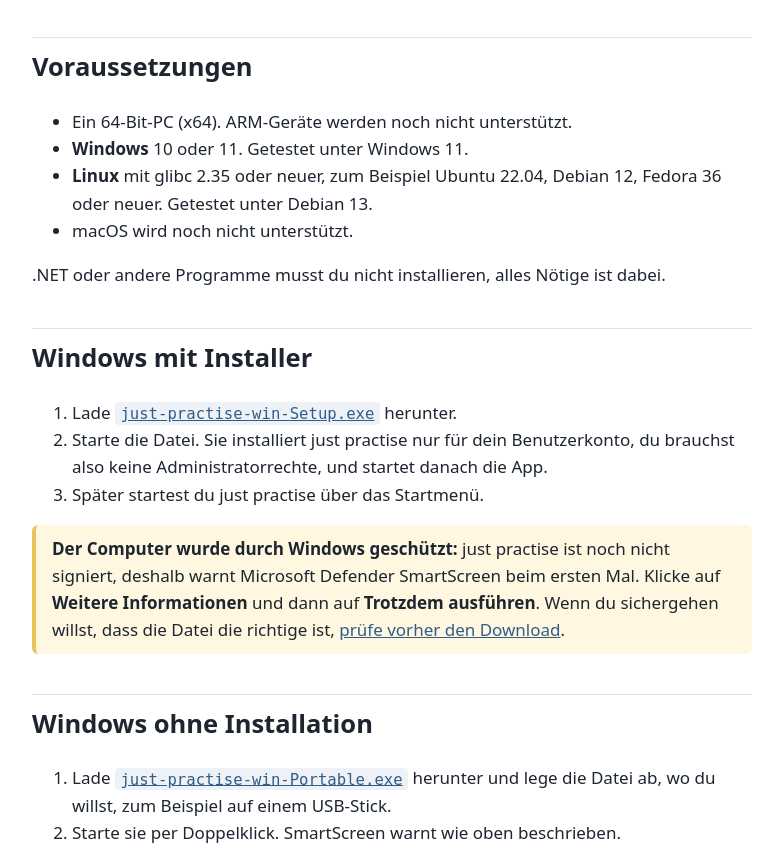
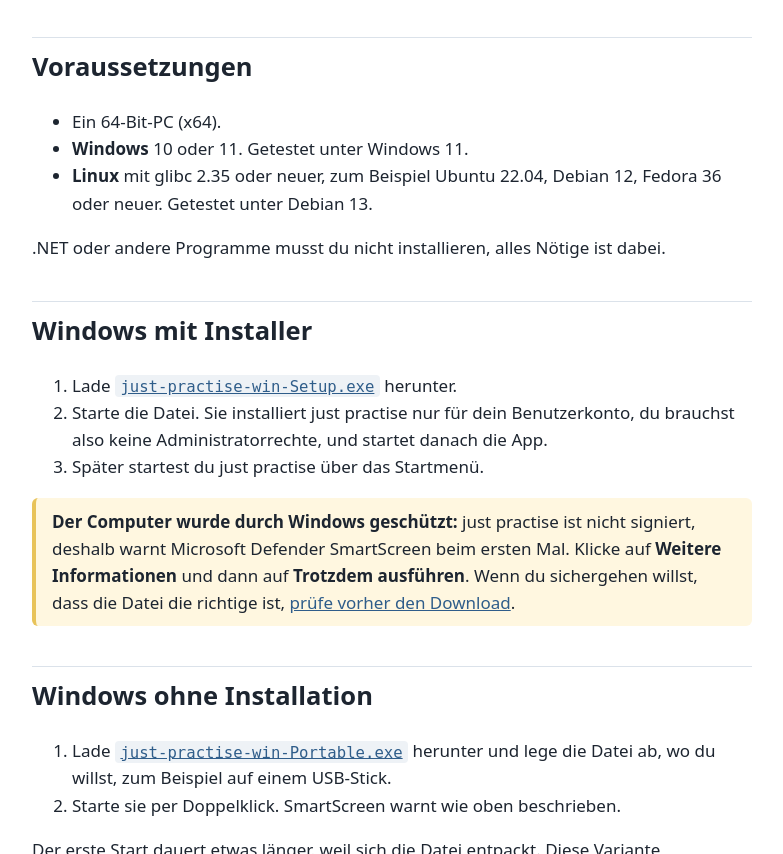
Before and after one commit to beckaxel/just-practise, a plain HTML site: page site/de/install.html in a window 1280 px wide. Shown: the part 471-1325 px from the top of the page, without its empty margins (248-1031 px from the left). Drawn offline with Linux system fonts and the light colour scheme.

Commit message:
Describe only finished features on the website and in the README
Planned features stay in the concept documents. New screenshots in
English and German.

Co-Authored-By: Claude Opus 5.5 <noreply@anthropic.com>

```diff
--- a/site/de/install.html
+++ b/site/de/install.html
@@ -40,10 +40,9 @@
 
     <h2 id="voraussetzungen">Voraussetzungen</h2>
     <ul>
-      <li>Ein 64-Bit-PC (x64). ARM-Geräte werden noch nicht unterstützt.</li>
+      <li>Ein 64-Bit-PC (x64).</li>
       <li><strong>Windows</strong> 10 oder 11. Getestet unter Windows 11.</li>
       <li><strong>Linux</strong> mit glibc 2.35 oder neuer, zum Beispiel Ubuntu 22.04, Debian 12, Fedora 36 oder neuer. Getestet unter Debian 13.</li>
-      <li>macOS wird noch nicht unterstützt.</li>
     </ul>
     <p>.NET oder andere Programme musst du nicht installieren, alles Nötige ist dabei.</p>
 
@@ -53,7 +52,7 @@
       <li>Starte die Datei. Sie installiert just practise nur für dein Benutzerkonto, du brauchst also keine Administratorrechte, und startet danach die App.</li>
       <li>Später startest du just practise über das Startmenü.</li>
     </ol>
-    <p class="note"><strong>Der Computer wurde durch Windows geschützt:</strong> just practise ist noch nicht signiert, deshalb warnt Microsoft Defender SmartScreen beim ersten Mal. Klicke auf <strong>Weitere Informationen</strong> und dann auf <strong>Trotzdem ausführen</strong>. Wenn du sichergehen willst, dass die Datei die richtige ist, <a href="#pruefen">prüfe vorher den Download</a>.</p>
+    <p class="note"><strong>Der Computer wurde durch Windows geschützt:</strong> just practise ist nicht signiert, deshalb warnt Microsoft Defender SmartScreen beim ersten Mal. Klicke auf <strong>Weitere Informationen</strong> und dann auf <strong>Trotzdem ausführen</strong>. Wenn du sichergehen willst, dass die Datei die richtige ist, <a href="#pruefen">prüfe vorher den Download</a>.</p>
 
     <h2 id="windows-portabel">Windows ohne Installation</h2>
     <ol>
```
Also changed, not shown: site/de/index.html (+0 -1 lines), site/index.html (+0 -1 lines), site/install.html (+2 -3 lines), site/images/screenshot-de.png, site/images/screenshot-en.png, 2 other files.
